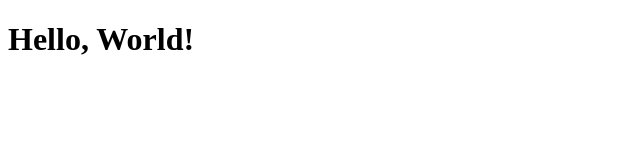
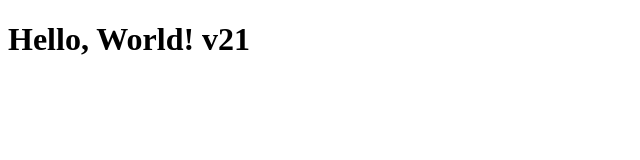
Before and after one commit to gnaneshwar-p/ci-cd-practice, a plain HTML site: page index.html in a window 1280 px wide. Shown: the full height of the page, 0-640 px from the left. Drawn offline with Linux system fonts and the light colour scheme.

Commit message:
ci-cd-v2

```diff
--- a/index.html
+++ b/index.html
@@ -6,6 +6,6 @@
     <title>Document</title>
 </head>
 <body>
-    <h1>Hello, World!</h1>
+    <h1>Hello, World! v21</h1>
 </body>
 </html>
```
Also changed, not shown: 1 other file.
